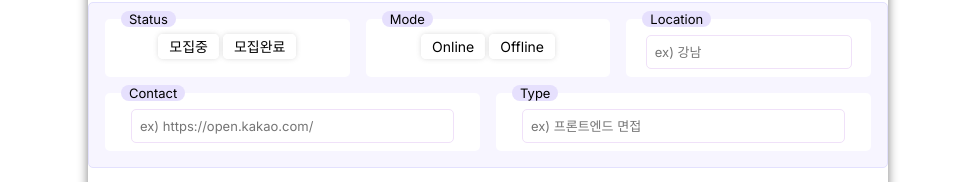
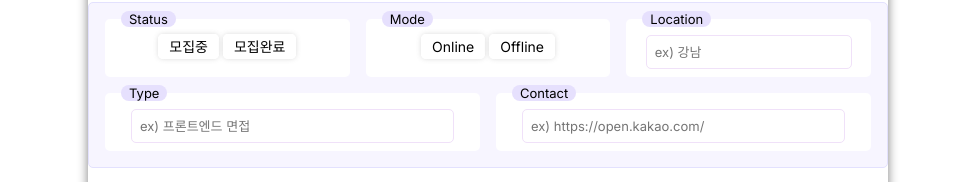
Before and after one commit to haileyham/study-now, a Next.js app: page /study-post/write in a window 1280 px wide. Shown: the part 220-402 px from the top of the page, without its empty margins (152-1127 px from the left). Built offline with nearby package versions, Linux system fonts and the light colour scheme.

Commit message:
(#7 #8) refac : 글작성,수정페이지 - 공통컴포넌트 - time>contact 변경 input 요소 변경 및 useState수정

```diff
--- a/components/writing/WritingEditor.tsx
+++ b/components/writing/WritingEditor.tsx
@@ -17,7 +17,7 @@ const WritingEditor: React.FC<WritingEditorProps> = ({
     status: result?.status || '',
     mode: result?.mode || '',
     location: result?.location || '',
-    time: result?.time || '',
+    contact: result?.contact || '',
     type: result?.type || '',
     title: result?.title || '',
     content: result?.content || '',
@@ -152,21 +152,21 @@ const WritingEditor: React.FC<WritingEditorProps> = ({
               <span>Time</span>
               <input type="time" name="time" onChange={handleChange} />
             </div> */}
-            <div className={styles.studyTime}>
-              <span>Contact</span>
-              <input
-                type="text"
-                name="time"
-                placeholder="ex) https://open.kakao.com/"
-                onChange={handleChange}
-              />
-            </div>
             <div className={styles.studyType}>
               <span>Type</span>
               <input
                 type="text"
                 placeholder="ex) 프론트엔드 면접"
                 name="type"
+                onChange={handleChange}
+              />
+            </div>
+            <div className={styles.studyContact}>
+              <span>Contact</span>
+              <input
+                type="text"
+                name="contact"
+                placeholder="ex) https://open.kakao.com/"
                 onChange={handleChange}
               />
             </div>
```
